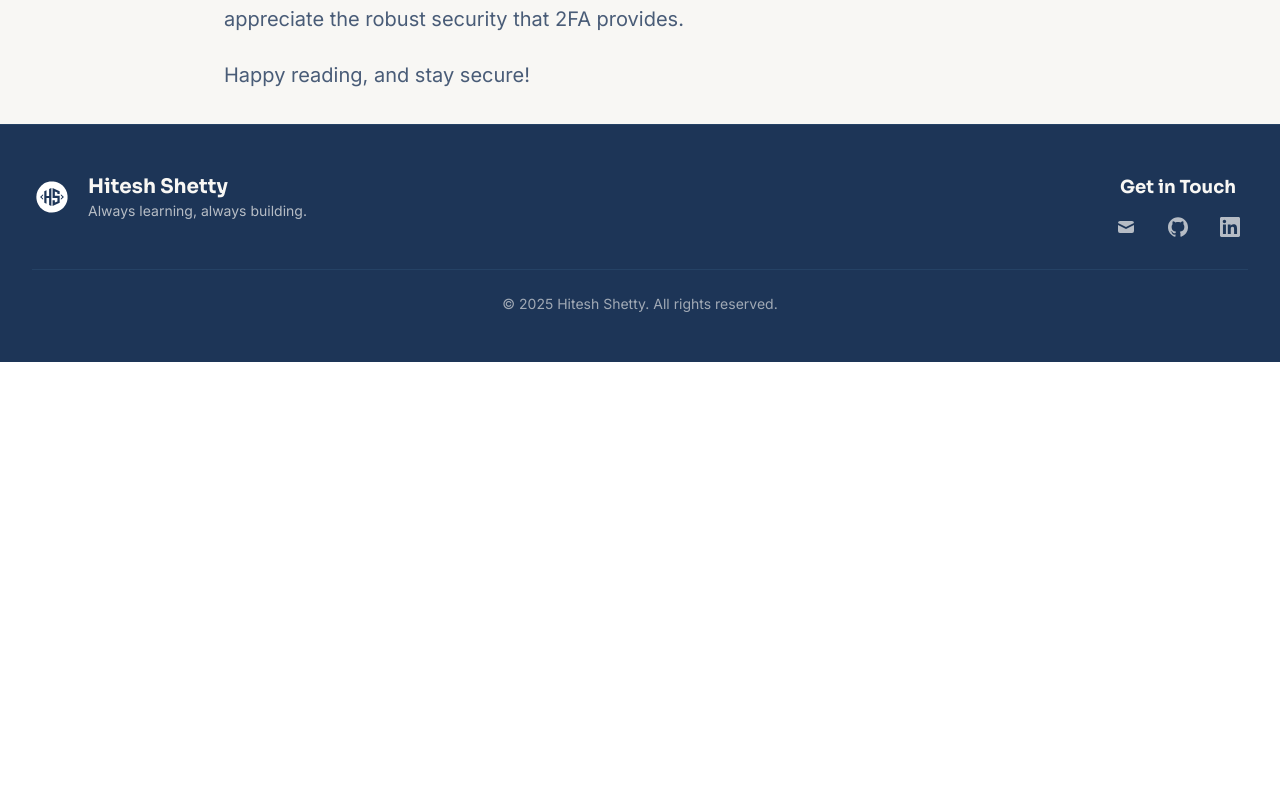
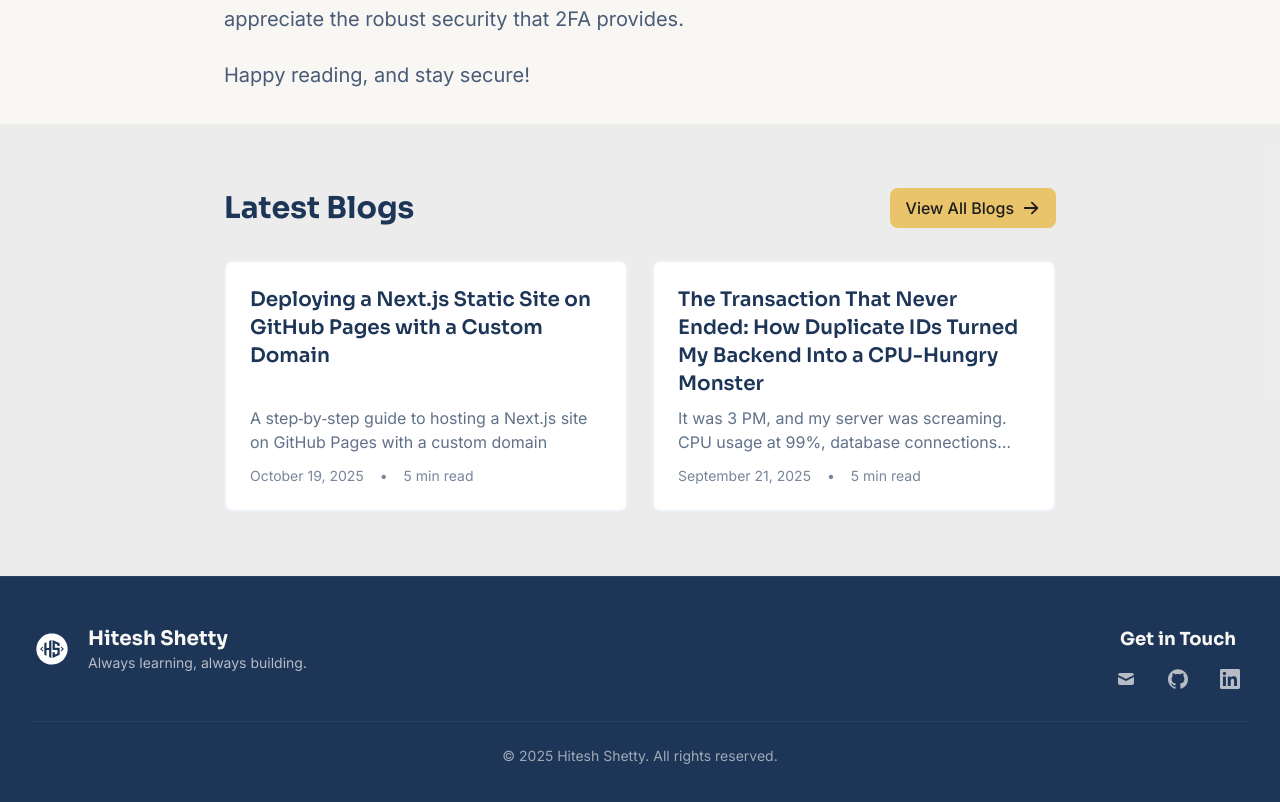
Before and after one commit to hiteshshetty-dev/hiteshshetty.com, a Next.js app: page /blogs/how-two-factor-authentication-works-deep-dive in a window 1280 px wide. Shown: the part 8745-9547 px from the top of the page. Before the commit the page ends 9107 px from the top, so only its background shows below. Built offline with nearby package versions, Linux system fonts and the light colour scheme.

Commit message:
feat: enhance BlogLayout with latest blogs section

```diff
--- a/src/components/blogs/BlogLayout.tsx
+++ b/src/components/blogs/BlogLayout.tsx
@@ -1,6 +1,12 @@
 import Image from "next/image";
 import Link from "next/link";
-import { HiArrowLeft, HiCalendar, HiClock, HiTag } from "react-icons/hi";
+import {
+  HiArrowLeft,
+  HiArrowRight,
+  HiCalendar,
+  HiClock,
+  HiTag,
+} from "react-icons/hi";
 import blogsData from "@/data/blogs.json";
 
 interface BlogLayoutProps {
@@ -41,7 +47,7 @@ export default function BlogLayout({ children, slug }: BlogLayoutProps) {
           </div>
 
           <div className="space-y-6">
-            <h1 className="text-3xl sm:text-4xl md:text-5xl font-bold font-sora leading-tight">
+            <h1 className="text-3xl sm:text-4xl md:text-5xl font-bold leading-tight">
               {title}
             </h1>
 
@@ -103,6 +109,47 @@ export default function BlogLayout({ children, slug }: BlogLayoutProps) {
           {children}
         </div>
       </article>
+
+      <section className="bg-brand-navy/5 py-16">
+        <div className="max-w-4xl mx-auto px-4 sm:px-6 lg:px-8">
+          <div className="flex items-center justify-between mb-8">
+            <h2 className="text-2xl md:text-3xl font-bold text-brand-navy">
+              Latest Blogs
+            </h2>
+            <Link
+              href="/blogs"
+              className="inline-flex items-center gap-2 px-4 py-2 bg-brand-amber text-brand-charcoal font-medium rounded-lg hover:bg-brand-amber/90 transition-colors"
+            >
+              View All Blogs
+              <HiArrowRight size={18} />
+            </Link>
+          </div>
+          <div className="grid md:grid-cols-2 gap-6">
+            {blogsData
+              .filter((blog) => blog.slug !== slug)
+              .slice(0, 2)
+              .map((blog) => (
+                <Link
+                  key={blog.uuid}
+                  href={`/blogs/${blog.slug}`}
+                  className="group block p-6 bg-white rounded-lg border-2 border-brand-steel/10 hover:border-brand-amber/30 transition-all duration-200 hover:shadow-lg flex flex-col"
+                >
+                  <h3 className="text-lg md:text-xl font-semibold text-brand-navy mb-2 group-hover:text-brand-steel transition-colors flex-1">
+                    {blog.title}
+                  </h3>
+                  <p className="text-brand-navy/70 mb-3 line-clamp-2">
+                    {blog.description}
+                  </p>
+                  <div className="flex items-center gap-4 text-sm text-brand-navy/60 mt-auto">
+                    <span>{formatDate(blog.date)}</span>
+                    <span>•</span>
+                    <span>5 min read</span>
+                  </div>
+                </Link>
+              ))}
+          </div>
+        </div>
+      </section>
     </div>
   );
 }
```
